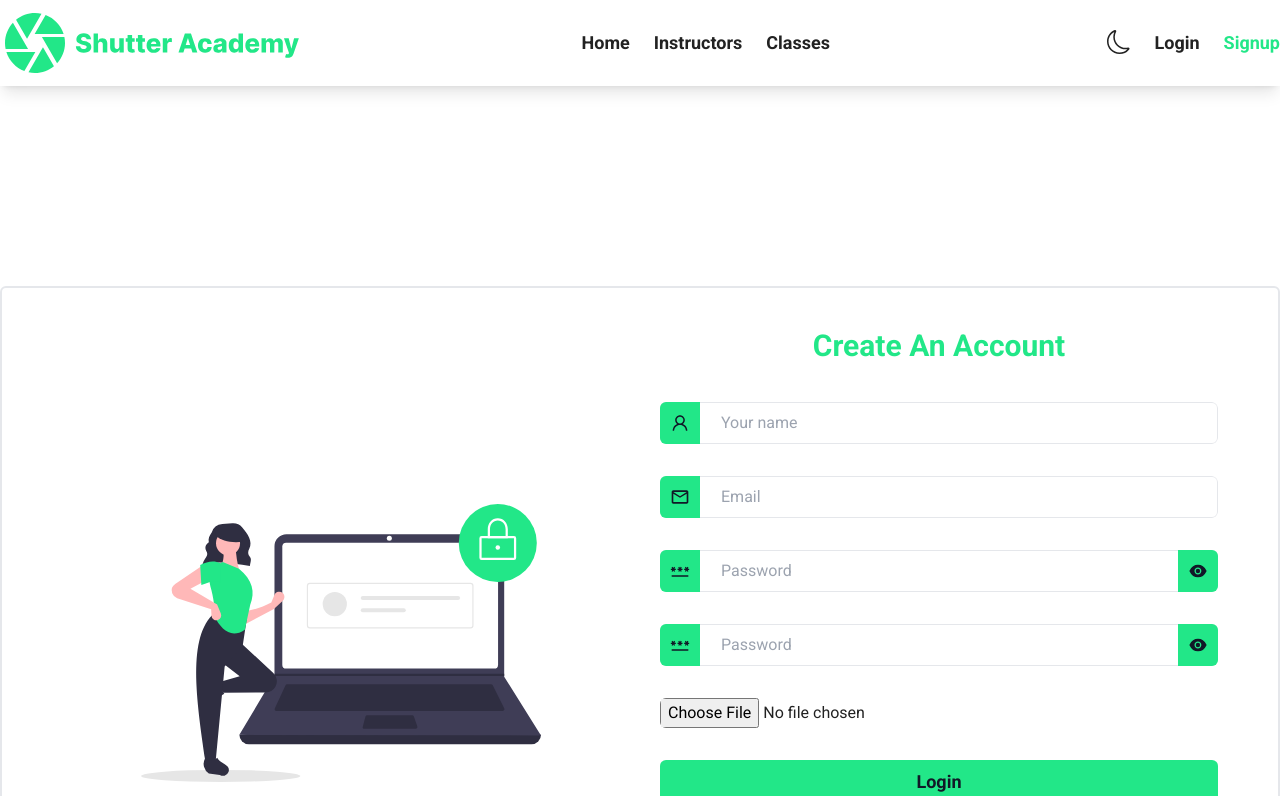
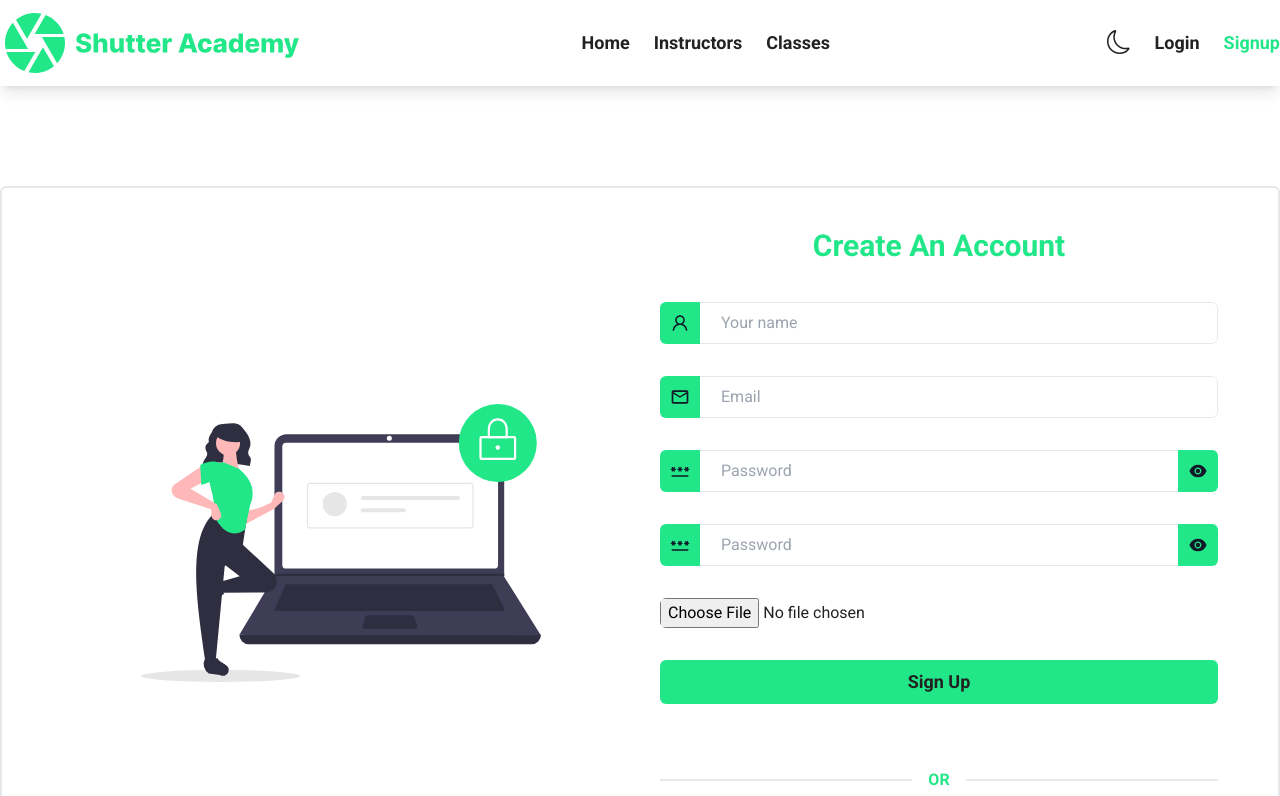
Before and after one commit to mdnishath/shutter-academy, a React (Vite) app: page /signup in a window 1280 px wide. Shown: the top 796 px of the page. Built offline with nearby package versions, Linux system fonts and the light colour scheme; no server answers.

Commit message:
Login authentication done

```diff
--- a/package.json
+++ b/package.json
@@ -10,13 +10,16 @@
     "preview": "vite preview"
   },
   "dependencies": {
+    "firebase": "^9.22.1",
     "localforage": "^1.10.0",
     "match-sorter": "^6.3.1",
     "react": "^18.2.0",
     "react-dom": "^18.2.0",
     "react-hook-form": "^7.44.3",
+    "react-hot-toast": "^2.4.1",
     "react-icons": "^4.9.0",
     "react-router-dom": "^6.11.2",
+    "react-spinners": "^0.13.8",
     "sort-by": "^1.2.0"
   },
   "devDependencies": {
--- a/src/components/DeskTopMenu.jsx
+++ b/src/components/DeskTopMenu.jsx
@@ -1,12 +1,20 @@
+import useAuth from "../hooks/useAuth";
 import ActiveLink from "./ActiveLink";
 import ThemeSwitcher from "./ThemeSwitcher";
 import Container from "./shared/Container";
 import Image from "./shared/Image";
 import { BiUser } from "react-icons/bi";
 import { FaAngleDown } from "react-icons/fa";
+import { Link, useNavigate } from "react-router-dom";
 
 const DeskTopMenu = ({ menuOptions, logo }) => {
-  const user = true;
+  const navigate = useNavigate();
+  const { user, logOut } = useAuth();
+
+  const handleLogout = async () => {
+    await logOut();
+    navigate("/login");
+  };
   return (
     <nav className="py-2 bg-white shadow-lg dark:bg-gray-800">
       <Container>
@@ -26,7 +34,7 @@ const DeskTopMenu = ({ menuOptions, logo }) => {
               <div>
                 <ThemeSwitcher />
               </div>
-              {user ? (
+              {!user ? (
                 <div>
                   <ul className="flex justify-center flex-grow gap-6">
                     <li className="font-semibold">
@@ -43,6 +51,12 @@ const DeskTopMenu = ({ menuOptions, logo }) => {
                     <BiUser className="text-2xl text-primary" />
                   </div>
                   <FaAngleDown className="text-xl text-primary" />
+                  <button
+                    onClick={handleLogout}
+                    className="px-6 py-2 font-semibold text-gray-900 rounded-full bg-primary"
+                  >
+                    Logout
+                  </button>
                 </div>
               )}
             </div>
--- /dev/null
+++ b/src/contexts/AuthProvider.jsx
@@ -0,0 +1,97 @@
+import { createContext, useEffect, useState } from "react";
+import {
+  GoogleAuthProvider,
+  createUserWithEmailAndPassword,
+  onAuthStateChanged,
+  signInWithEmailAndPassword,
+  signInWithPopup,
+  signOut,
+  updateProfile,
+} from "firebase/auth";
+import auth from "../utils/firebase/firebase.config";
+import { ref, uploadBytes, getDownloadURL } from "firebase/storage";
+import { storage } from "../utils/firebase/firebase.config";
+
+export const AuthContext = createContext(null);
+const googleProvider = new GoogleAuthProvider();
+
+const AuthProvider = ({ children }) => {
+  const [user, setUser] = useState(null);
+  const [loading, setLoading] = useState(true);
+
+  //create user
+  const createUser = (email, password) => {
+    return createUserWithEmailAndPassword(auth, email, password);
+  };
+
+  //Login
+  const signIn = (email, password) => {
+    return signInWithEmailAndPassword(auth, email, password);
+  };
+
+  // =============Social Login ==============
+  const googleLogin = () => {
+    return signInWithPopup(auth, googleProvider);
+  };
+  //update profile
+  const updateUser = (name, image) => {
+    return updateProfile(auth.currentUser, {
+      displayName: name,
+      photoURL: image,
+    });
+  };
+  //logout
+  const logOut = () => {
+    setLoading(true);
+    localStorage.removeItem("access-token");
+    return signOut(auth);
+  };
+  //upload Image
+  const uploadImage = async (file) => {
+    // Create a storage reference
+    const storageRef = ref(storage, `images/${file.name}`);
+
+    try {
+      // Upload the file to Firebase storage
+      const snapshot = await uploadBytes(storageRef, file);
+
+      // Get the download URL
+      const downloadURL = await getDownloadURL(snapshot.ref);
+      // setUploadedImageUrl(downloadURL);
+      return downloadURL;
+      // Do something with the uploaded image and the download URL
+    } catch (error) {
+      console.error("Error uploading image", error);
+    }
+  };
+  //Ovjarving auth
+  useEffect(() => {
+    const unsubscribe = onAuthStateChanged(auth, (currentUser) => {
+      console.log("obgerver user", currentUser);
+      setUser(currentUser);
+      setLoading(false);
+    });
+
+    return () => {
+      unsubscribe();
+    };
+  }, []);
+
+  //Auth object containing
+  const authInfo = {
+    user,
+    loading,
+    setLoading,
+    signIn,
+    createUser,
+    googleLogin,
+    uploadImage,
+    updateUser,
+    logOut,
+  };
+  return (
+    <AuthContext.Provider value={authInfo}>{children}</AuthContext.Provider>
+  );
+};
+
+export default AuthProvider;
--- /dev/null
+++ b/src/hooks/useAuth.jsx
@@ -0,0 +1,9 @@
+import { useContext } from "react";
+import { AuthContext } from "../contexts/AuthProvider";
+
+const useAuth = () => {
+  const authInfo = useContext(AuthContext);
+  return authInfo;
+};
+
+export default useAuth;
--- a/src/layouts/RootLayout.jsx
+++ b/src/layouts/RootLayout.jsx
@@ -2,8 +2,14 @@ import React from "react";
 import { Outlet } from "react-router-dom";
 import Navbar from "../components/Navbar";
 import Footer from "../components/Footer";
+import useAuth from "../hooks/useAuth";
+import GlobalLoader from "../components/loaders/GlobalLoader";
 
 const RootLayout = () => {
+  // const { loading } = useAuth();
+  // if (loading) {
+  //   return <GlobalLoader />;
+  // }
   return (
     <div>
       <Navbar />
--- a/src/main.jsx
+++ b/src/main.jsx
@@ -4,11 +4,16 @@ import "./index.css";
 import { RouterProvider } from "react-router-dom";
 import { router } from "./routes/index.jsx";
 import { ThemeProvider } from "./contexts/ThemeProvider";
+import AuthProvider from "./contexts/AuthProvider";
+import { Toaster } from "react-hot-toast";
 
 ReactDOM.createRoot(document.getElementById("root")).render(
   <React.StrictMode>
     <ThemeProvider>
-      <RouterProvider router={router} />
+      <AuthProvider>
+        <Toaster />
+        <RouterProvider router={router} />
+      </AuthProvider>
     </ThemeProvider>
   </React.StrictMode>
 );
--- a/src/pages/Login.jsx
+++ b/src/pages/Login.jsx
@@ -4,12 +4,19 @@ import loginImage from "../assets/login.svg";
 import Title from "../components/shared/Title";
 import { MdOutlineEmail, MdOutlinePassword } from "react-icons/md";
 import { AiFillEye, AiFillEyeInvisible } from "react-icons/ai";
-import { Link } from "react-router-dom";
+import { Link, useLocation, useNavigate } from "react-router-dom";
 import SocialLogin from "../components/SocialLogin ";
 import Container from "../components/shared/Container";
+import { toast } from "react-hot-toast";
+import useAuth from "../hooks/useAuth";
+import { BeatLoader } from "react-spinners";
 
 const Login = () => {
+  const navigate = useNavigate();
+  const location = useLocation();
+  const from = location.state?.from?.pathname || "/";
   const [showPaword, setShowPassword] = useState(false);
+  const { signIn, loading, setLoading } = useAuth();
   const {
     register,
     handleSubmit,
@@ -17,16 +24,17 @@ const Login = () => {
     formState: { errors },
   } = useForm();
   const onSubmit = async (data) => {
-    console.log(data);
-    // try {
-    //   await signIn(data.email, data.password);
+    setLoading(true);
+    try {
+      await signIn(data.email, data.password);
 
-    //   toast.success("You are loged in");
-    //   navigate(from, { replace: true });
-    // } catch (error) {
-    //   toast.error(error.message);
-    //   console.log(error);
-    // }
+      toast.success("You are loged in");
+      navigate(from, { replace: true });
+    } catch (error) {
+      toast.error(error.message);
+      console.log(error);
+      setLoading(false);
+    }
   };
   return (
     <div className="md:py-[200px] py-5">
@@ -113,9 +121,18 @@ const Login = () => {
                 </div>
 
                 <div className="relative flex flex-col justify-end overflow-hidden">
-                  <button className="w-full px-10 py-2 text-lg font-semibold text-gray-900 rounded-md bg-primary">
-                    Login
-                  </button>
+                  {loading ? (
+                    <button className="w-full px-10 py-2 text-lg font-semibold rounded-md bg-primary text-textDark">
+                      <BeatLoader className="text-surfece" />
+                    </button>
+                  ) : (
+                    <button
+                      type="submit"
+                      className="w-full px-10 py-2 text-lg font-semibold rounded-md bg-primary text-textDark"
+                    >
+                      Login
+                    </button>
+                  )}
                   <p className="mt-5 text-center text-white">
                     Don't have an account?
                     <Link to={"/signup"} className="ml-1">
--- a/src/pages/Signup.jsx
+++ b/src/pages/Signup.jsx
@@ -5,37 +5,51 @@ import Title from "../components/shared/Title";
 import { MdOutlineEmail, MdOutlinePassword } from "react-icons/md";
 import { AiFillEye, AiFillEyeInvisible, AiOutlineUser } from "react-icons/ai";
 import { IoMdImages } from "react-icons/io";
-import { Link } from "react-router-dom";
 import SocialLogin from "../components/SocialLogin ";
 import Container from "../components/shared/Container";
+import useAuth from "../hooks/useAuth";
+import { Link, useNavigate } from "react-router-dom";
+import { toast } from "react-hot-toast";
+import { BeatLoader } from "react-spinners";
 
 const Signup = () => {
   const [showPaword, setShowPassword] = useState();
   const [passwordMatch, setPasswordMatch] = useState(true);
+  const navigate = useNavigate();
+  const { createUser, loading, setLoading, uploadImage, updateUser } =
+    useAuth();
 
   const {
     register,
     handleSubmit,
     watch,
-    Controller,
+    reset,
     formState: { errors },
   } = useForm();
   const password = watch("password", "");
 
   const onSubmit = async (data) => {
-    console.log(data);
-    // try {
-    //   await signIn(data.email, data.password);
-
-    //   toast.success("You are loged in");
-    //   navigate(from, { replace: true });
-    // } catch (error) {
-    //   toast.error(error.message);
-    //   console.log(error);
-    // }
+    setLoading(true);
+    try {
+      const file = data.image[0];
+      const uploadURL = await uploadImage(file);
+      if (uploadURL) {
+        console.log(uploadURL);
+        const result = await createUser(data.email, data.password);
+        if (result.user) {
+          await updateUser(data.name, uploadURL);
+          setLoading(false);
+          reset();
+          toast.success("Your Account has been created");
+          navigate("/");
+        }
+      }
+    } catch (error) {
+      toast.error(error.message);
+    }
   };
   return (
-    <div className="md:py-[200px] py-5">
+    <div className="md:py-[100px] py-5">
       <Container>
         <div className="relative w-full px-5 overflow-hidden border-2 rounded-md shadow-lg border-gray-2 dark:border-gray-800 bg-overlay md:py-10 border-overlay-light">
           <div className="grid py-5 md:grid-cols-2 md:py-0 md:p-5">
@@ -191,9 +205,18 @@ const Signup = () => {
                 </div>
 
                 <div className="relative flex flex-col justify-end overflow-hidden">
-                  <button className="w-full px-10 py-2 text-lg font-semibold text-gray-900 rounded-md bg-primary">
-                    Login
-                  </button>
+                  {loading ? (
+                    <button className="w-full px-10 py-2 text-lg font-semibold rounded-md bg-primary">
+                      <BeatLoader className="text-surfece" />
+                    </button>
+                  ) : (
+                    <button
+                      type="submit"
+                      className="w-full px-10 py-2 text-lg font-semibold rounded-md bg-primary"
+                    >
+                      Sign Up
+                    </button>
+                  )}
                   <p className="mt-5 text-center text-white">
                     Already have an account?
                     <Link to={"/login"} className="ml-1">
--- /dev/null
+++ b/src/utils/firebase/firebase.config.js
@@ -0,0 +1,22 @@
+// Import the functions you need from the SDKs you need
+import { initializeApp } from "firebase/app";
+import { getAuth } from "firebase/auth";
+import { getStorage } from "firebase/storage";
+// TODO: Add SDKs for Firebase products that you want to use
+// https://firebase.google.com/docs/web/setup#available-libraries
+
+// Your web app's Firebase configuration
+const firebaseConfig = {
+  apiKey: import.meta.env.VITE_APIKEY,
+  authDomain: import.meta.env.VITE_AUTHDOMAIN,
+  projectId: import.meta.env.VITE_PROJECTID,
+  storageBucket: import.meta.env.VITE_STORAGEBUCKET,
+  messagingSenderId: import.meta.env.VITE_MESSAGINGSENDERID,
+  appId: import.meta.env.VITE_APPID,
+};
+
+// Initialize Firebase
+const app = initializeApp(firebaseConfig);
+const auth = getAuth(app);
+export const storage = getStorage(app);
+export default auth;
```
Also changed, not shown: src/components/loaders/GlobalLoader.jsx (added, +12 -0 lines), 1 other file (tests, documents, lock files or other folders).
